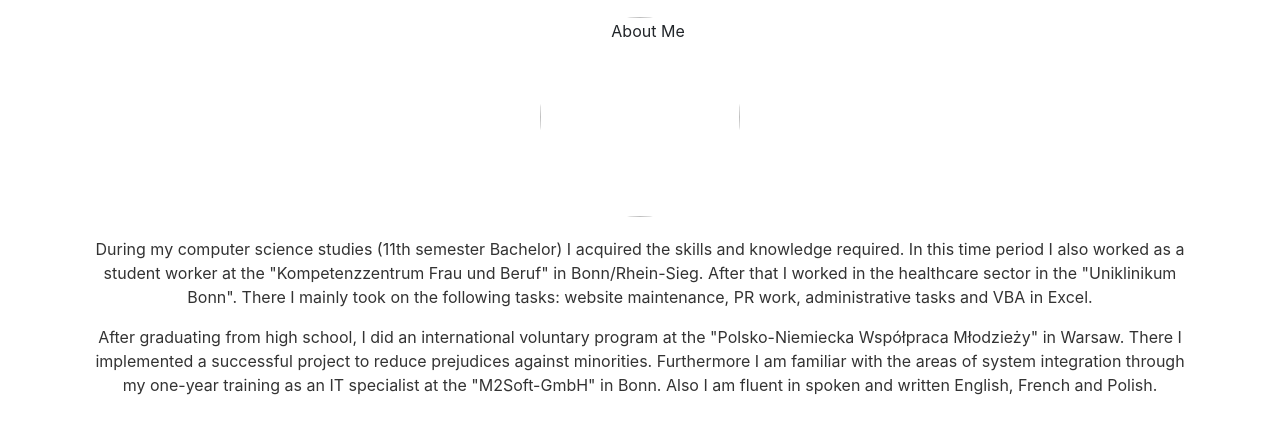
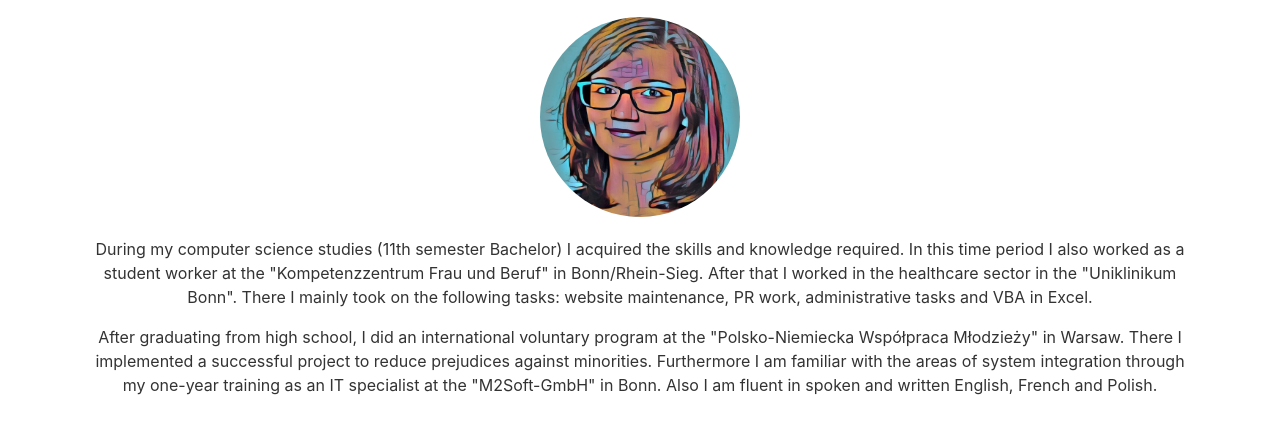
Before and after one commit to RelationaleDB/website, a plain HTML site: page index.html in a window 1280 px wide. Shown: the part 181-621 px from the top of the page. Drawn offline with nearby package versions, Linux system fonts and the light colour scheme.

Commit message:
Update index.html

```diff
--- a/index.html
+++ b/index.html
@@ -151,7 +151,7 @@ html {
 <section id='about' class="about-section">
   <div class="container">
     <h2>About</h2>
-    <img src="images/about/1.jpg" alt="About Me">
+    <img src="images/1.jpg" alt="About Me">
     <p>During my computer science studies (11th semester Bachelor) I acquired the skills and knowledge required. In this time period I also worked as a student worker at the "Kompetenzzentrum Frau und Beruf" in Bonn/Rhein-Sieg. After that I worked in the healthcare sector in the "Uniklinikum Bonn". There I mainly took on the following tasks: website maintenance, PR work, administrative tasks and VBA in Excel. </p>
     <p>After graduating from high school, I did an international voluntary program at the "Polsko-Niemiecka Współpraca Młodzieży" in Warsaw. There I implemented a successful project to reduce prejudices against minorities. Furthermore I am familiar with the areas of system integration through my one-year training as an IT specialist at the "M2Soft-GmbH" in Bonn. Also I am fluent in spoken and written English, French and Polish.</p>
   </div>
```
